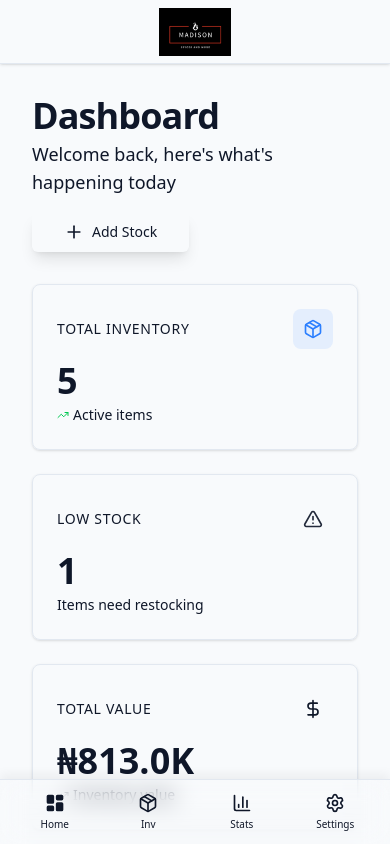
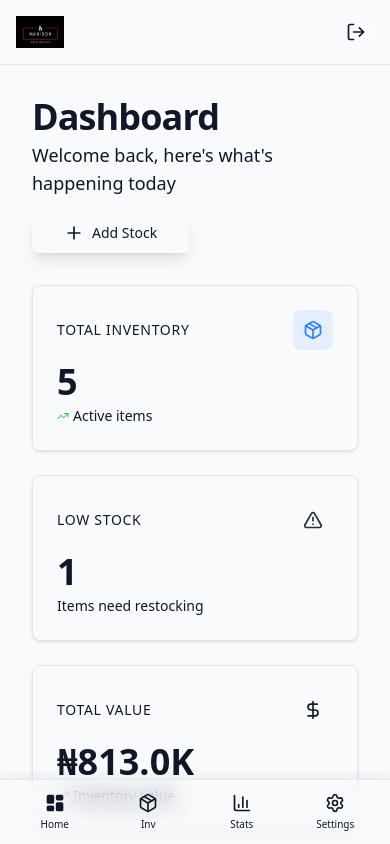
Before and after one commit to JJ-Data/madison, a Next.js app: page / in a window 390 px wide. Shown: the top 844 px of the page. Built offline with nearby package versions, Linux system fonts and the light colour scheme.

Commit message:
logo stick

```diff
--- a/src/components/layout/MobileHeader.tsx
+++ b/src/components/layout/MobileHeader.tsx
@@ -1,7 +1,7 @@
-"use client";
-
+import { LogOut } from "lucide-react";
 import Image from "next/image";
 import { usePathname } from "next/navigation";
+import { Button } from "@/components/ui/button";
 
 export function MobileHeader() {
     const pathname = usePathname();
@@ -9,16 +9,27 @@ export function MobileHeader() {
     if (pathname === "/login") return null;
 
     return (
-        <div className="md:hidden flex h-16 items-center justify-center border-b border-border bg-card px-4 sticky top-0 z-40 shadow-sm">
-            <div className="relative h-12 w-32">
+        <header className="sticky top-0 z-50 w-full border-b border-border/40 bg-card/80 backdrop-blur-md md:hidden supports-[backdrop-filter]:bg-card/60">
+            <div className="flex h-16 items-center justify-between px-4">
+                <div className="relative h-8 w-24">
                     <Image
                         src="/madison-logo.png"
                         alt="Madison Logo"
                         fill
-                    className="object-contain"
+                        className="object-contain object-left"
                         priority
                     />
                 </div>
+                <Button
+                    variant="ghost"
+                    size="icon"
+                    className="text-muted-foreground hover:text-foreground"
+                    onClick={() => window.location.href = '/login'}
+                >
+                    <LogOut className="h-5 w-5" />
+                    <span className="sr-only">Sign out</span>
+                </Button>
             </div>
+        </header>
     );
 }
```
Lines whose indentation alone changed are shown as unchanged.
